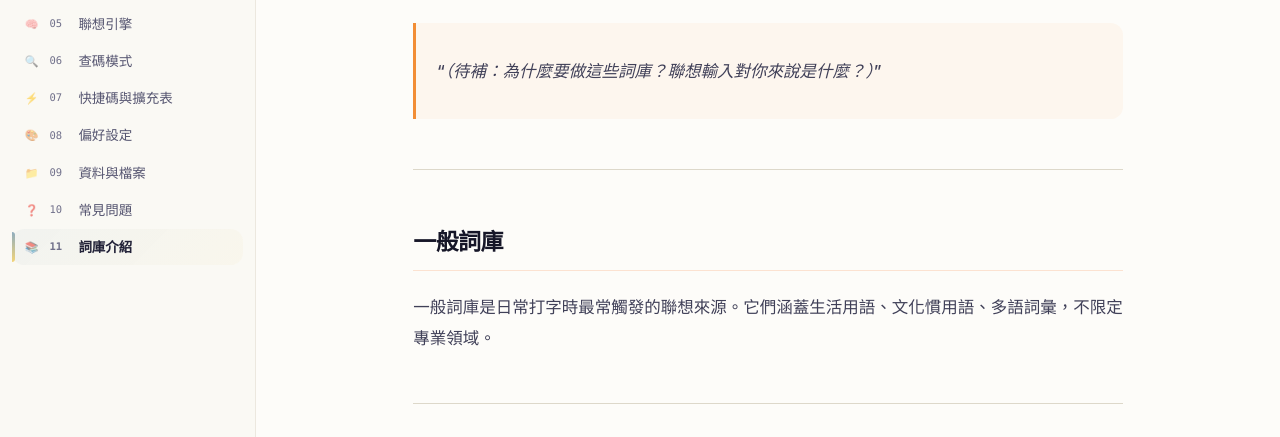
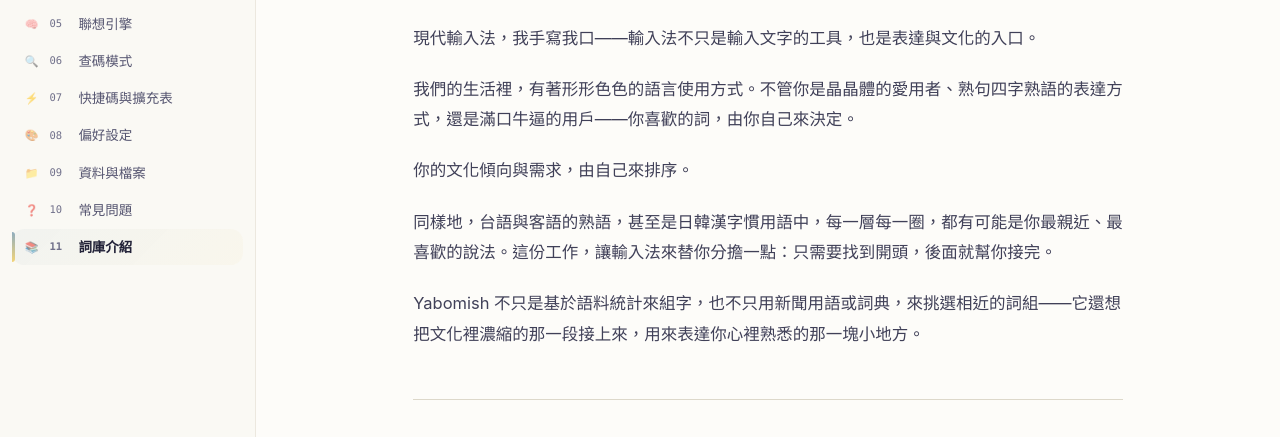
Before and after one commit to FakeRocket543/yabomish, an Astro site in the folder site/: page /yabomish/chapters/11-domain-glossary in a window 1280 px wide. Shown: the part 314-751 px from the top of the page. Built offline with nearby package versions, Linux system fonts and the light colour scheme; Astro itself is replaced by a stand-in of ours.

Commit message:
docs: 詞庫介紹加入前言

```diff
--- a/site/src/content/chapters/11-domain-glossary.md
+++ b/site/src/content/chapters/11-domain-glossary.md
@@ -3,9 +3,15 @@ title: "詞庫介紹"
 order: 11
 ---
 
-<!-- ✏️ 前言：請在這裡寫你對整個詞庫系統的想法 -->
+現代輸入法，我手寫我口——輸入法不只是輸入文字的工具，也是表達與文化的入口。
 
-> _（待補：為什麼要做這些詞庫？聯想輸入對你來說是什麼？）_
+我們的生活裡，有著形形色色的語言使用方式。不管你是晶晶體的愛用者、熟句四字熟語的表達方式，還是滿口牛逼的用戶——你喜歡的詞，由你自己來決定。
+
+你的文化傾向與需求，由自己來排序。
+
+同樣地，台語與客語的熟語，甚至是日韓漢字慣用語中，每一層每一圈，都有可能是你最親近、最喜歡的說法。這份工作，讓輸入法來替你分擔一點：只需要找到開頭，後面就幫你接完。
+
+Yabomish 不只是基於語料統計來組字，也不只用新聞用語或詞典，來挑選相近的詞組——它還想把文化裡濃縮的那一段接上來，用來表達你心裡熟悉的那一塊小地方。
 
 ---
 
```
